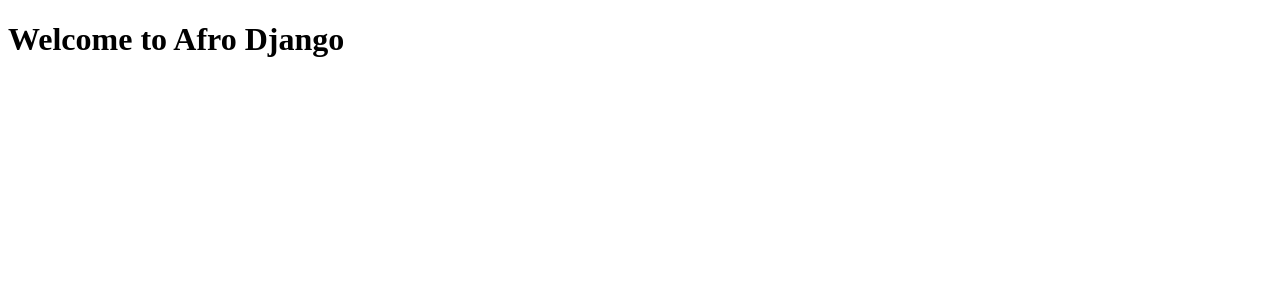
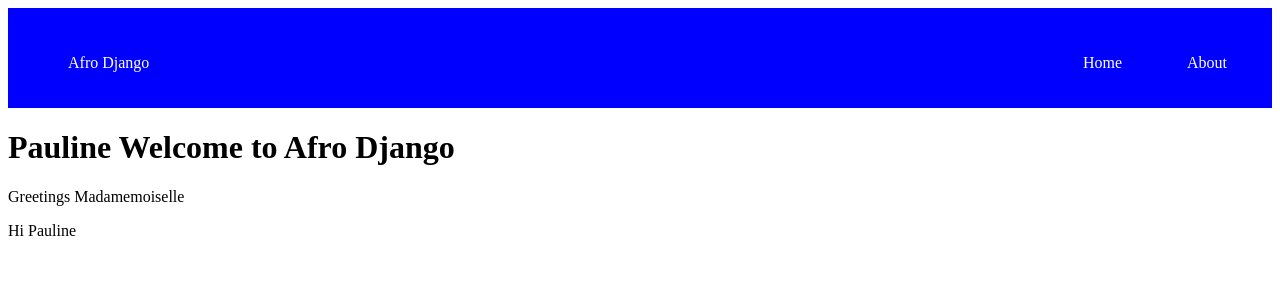
Before and after one commit to pktpaulie/afro_django, a Django app: page / in a window 1280 px wide. Shown: the top 300 px of the page. Run offline with Django 4.2, Linux system fonts and the light colour scheme.

Commit message:
ADDING DJANGO TAGS Adding Django if tags

```diff
--- a/afro_dj/afro_dtl/static/css/dtl.css
+++ b/afro_dj/afro_dtl/static/css/dtl.css
@@ -0,0 +1,18 @@
+header{
+    background-color: blue;
+    color: white;
+    min-height: 70px;
+    padding-top: 30px;
+
+}
+
+.navlink{
+    float: right;
+    margin-right: 25px;
+
+}
+
+header li{
+    display: inline;
+    padding: 0px 20px;
+}
--- a/afro_dj/afro_dtl/templates/index.html
+++ b/afro_dj/afro_dtl/templates/index.html
@@ -1,17 +1,40 @@
+{% load static %}
+
 <!DOCTYPE html>
     <head>
         <title></title>
         <meta charset="UTF-8">
-        <link rel="stylesheet" href="">
+        <link rel="stylesheet" href="{% static 'css/dtl.css' %}">
         <script src=""></script>
     </head>
     <body>
         <header>
+            <nav>
+                <ul>
+                    <li id="logo">{{ p_title }}</li>
 
+                    <li class="navlink">About</li>
+                    <li class="navlink">Home</li>
+                </ul>
+            </nav>
         </header>
-        {% if p_title %}
-        <h1>Welcome to {{ p_title }}</h1>
-        {% endif %}
+            {% if p_title %}
+            <h1>{{ username }} Welcome to {{ p_title }}</h1>
+            {% endif %}
+
+            {% if gender == 'Male' %}
+              <p>Greetings Sir</p>
+            {% else %}
+              <p>Greetings Madamemoiselle</p>
+            {% endif %}
+
+            {% if username == 'Pauline' %}
+              <p>Hi Pauline</p>
+            {% elif username == 'Mariam' %}
+              <p>Hi Mariam</p>
+            {% else %}
+              <p>Wot now</p>
+            {% endif %}
         <footer>
 
 
--- a/afro_dj/afro_dtl/views.py
+++ b/afro_dj/afro_dtl/views.py
@@ -2,4 +2,11 @@
 
 def index(request):
     p_title = 'Afro Django'
-    return render(request, 'index.html', {'p_title': p_title})
+    username = 'Pauline'
+    gender = 'Female'
+    return render(
+        request,
+        'index.html',
+        {'p_title': p_title,
+         'username': username,
+         'gender': gender})
```
